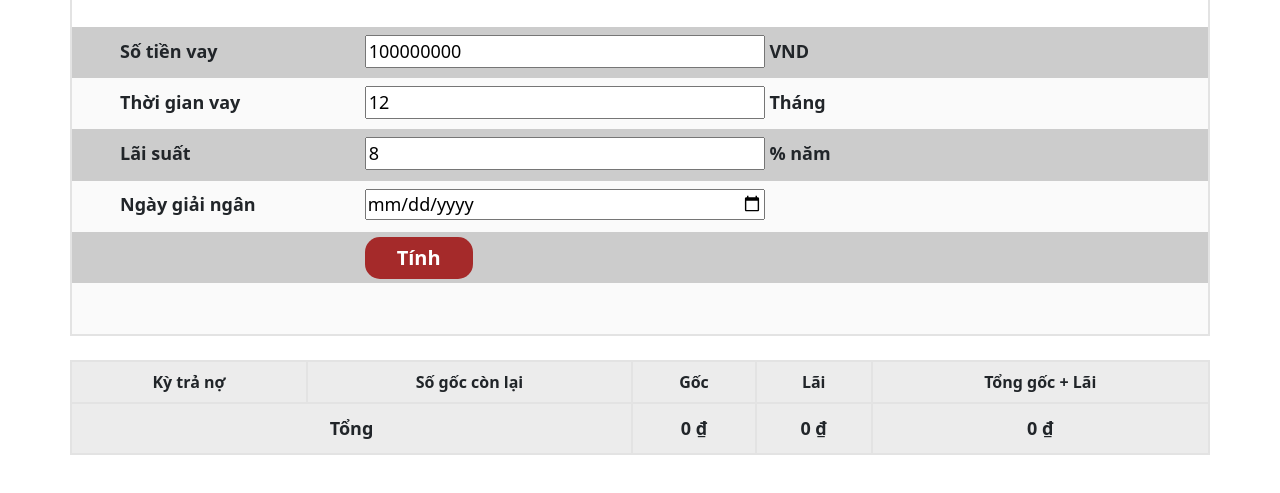
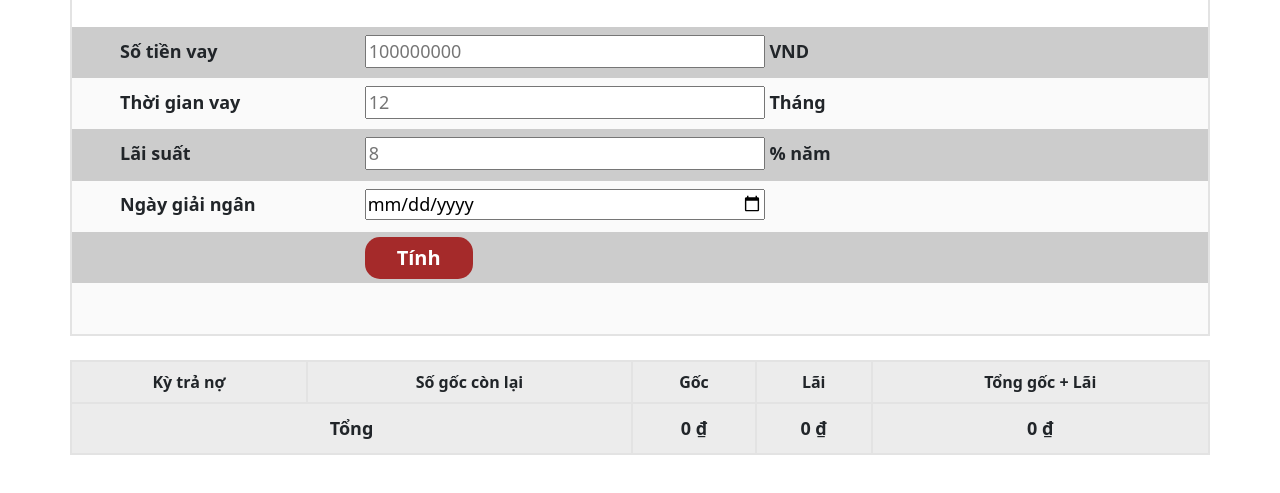
Before and after one commit to etasycandy/JavaScript, a plain HTML site: page Buoi 3/Assignment 02/Index.html in a window 1280 px wide. Shown: the part 71-564 px from the top of the page. Drawn offline with nearby package versions, Linux system fonts and the light colour scheme.

Commit message:
Add files via upload

```diff
--- a/Buoi 3/Assignment 02/Index.html
+++ b/Buoi 3/Assignment 02/Index.html
@@ -30,19 +30,19 @@
         <div class="whiteSmoke"></div>
         <div class="vay weight grey">
             <label class="titl">Số tiền vay</label>
-            <input type="number" value="100000000" id="tien-vay" min=1>
+            <input type="number" placeholder="100000000" id="tien-vay" min=1>
             <label> VND</label>
         </div>
 
         <div class="thoi-gian-vay weight whiteSmoke">
             <label class="titl">Thời gian vay</label>
-            <input type="number" value="12" id="time" min=1>
+            <input type="number" placeholder="12" id="time" min=1>
             <label> Tháng</label>
         </div>
 
         <div class="lai weight grey">
             <label class="titl">Lãi suất</label>
-            <input type="number" value="8" id="lai-suat" min=1>
+            <input type="number" placeholder="8" id="lai-suat" min=1>
             <label> % năm</label>
         </div>
 
```
